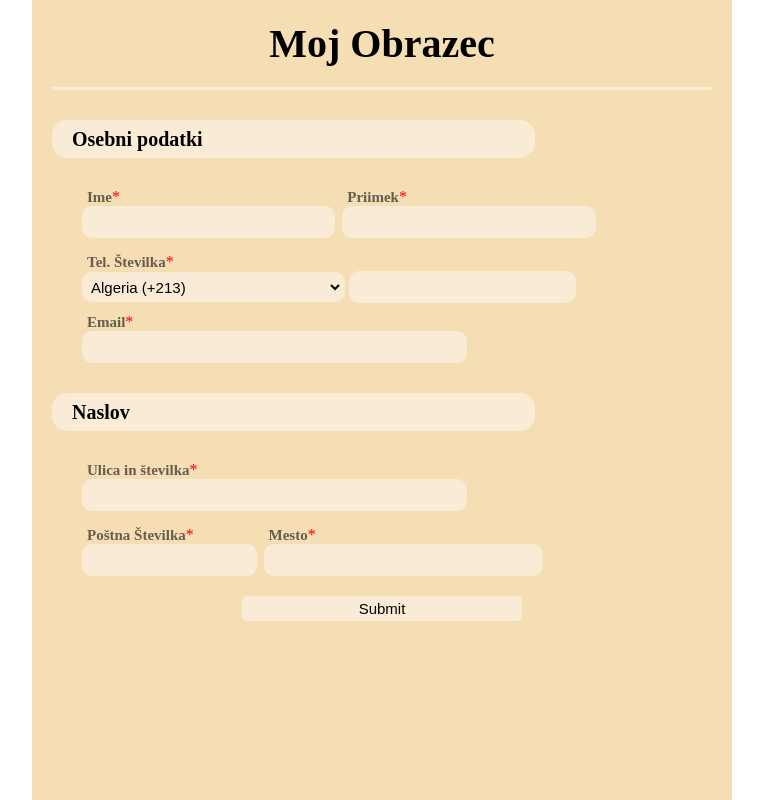
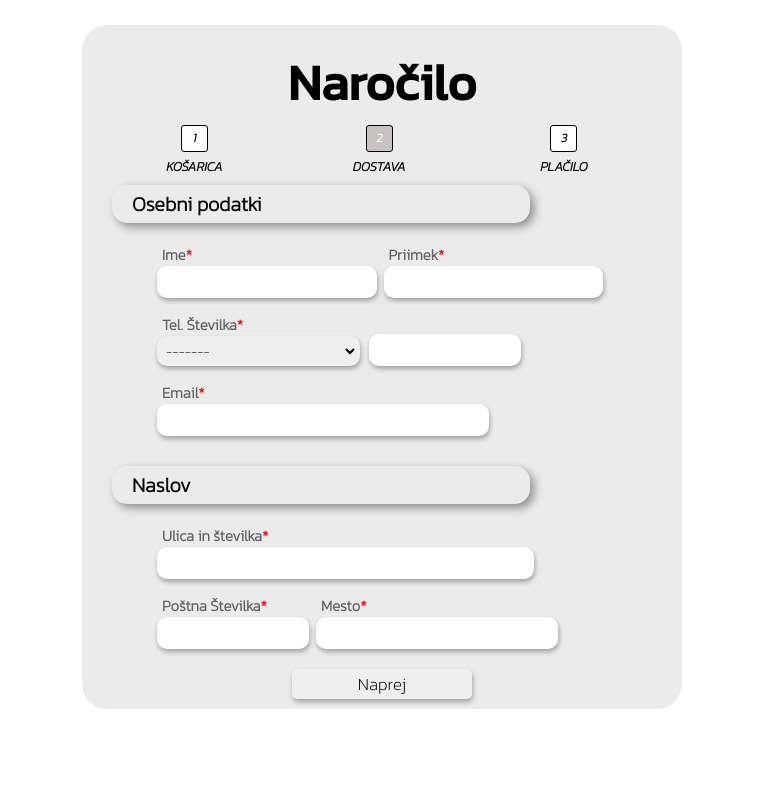
Before and after one commit to sLuka1/Obrazec, a plain HTML site: page index.html in a window 1280 px wide. Shown: the whole page, without its empty margins (258-1021 px from the left). Drawn offline with Linux system fonts and the light colour scheme.

Commit message:
Add files via upload

```diff
--- a/index.html
+++ b/index.html
@@ -2,33 +2,35 @@
 <html lang="sl">
 <head>
     <meta charset="UTF-8">
+	<meta name="viewport" content="width=device-width, initial-scale=1">
     <link rel="stylesheet" href="style.css">
     <title>Obrazec</title>
 </head>
 <body>
     <div id="main">
-	<form>
+	<form action="">
         <div id="naslov">
-            <h1>Moj Obrazec</h1>
-            <hr>
+            <h1>Naročilo</h1>
+            <ul id="bar">
+				<li>Košarica</li>
+				<li class="selected">Dostava</li>
+				<li>Plačilo</li>
+			</ul>
         </div>
-
         <div id="podnaslov">
             <h2>Osebni podatki</h2>
         </div>
         <div id="osebniPod">
             <div id="ime" class="div-input">
-                <label for="ime">Ime</label><span>*</span>
-                <input type="text" name="ime" required>
+                <label>Ime<span>*</span><input type="text" name="ime" required></label>
             </div>
             <div id="priimek" class="div-input">
-                <label for="priimek">Priimek</label><span>*</span>
-                <input type="text" name="priimek" required>
+                <label>Priimek<span>*</span><input type="text" name="priimek" required></label>
             </div>
-			<div id="telSt" class="div-input">
-                <label for="telSt">Tel. Številka</label><span>*</span>
-				<div>
-					<select id="drzavaTel" name="telSt" required>
+			<div id="drzavaTel" class="div-input">
+				<label>Tel. Številka<span>*</span>
+					<select name="drzaTel" required>
+							<option value="">-------</option>
 							<option data-countryCode="DZ" value="213">Algeria (+213)</option>
 							<option data-countryCode="AD" value="376">Andorra (+376)</option>
 							<option data-countryCode="AO" value="244">Angola (+244)</option>
@@ -244,12 +246,13 @@
 							<option data-countryCode="ZM" value="260">Zambia (+260)</option>
 							<option data-countryCode="ZW" value="263">Zimbabwe (+263)</option>
 					</select>
-                    <input type="text" id="telStIn" name="telSt" oninput="this.value = this.value.replace(/[^0-9]/g, '')" required>
+				</label>
 			</div>
+			<div id="telSt" class="div-input">
+                <input type="text" maxlength="9" oninput="this.value = this.value.replace(/[^0-9]/g, '')" required>
 			</div>
 			<div id="email" class="div-input">
-				<label for="email">Email</label><span>*</span>
-				<input type="mail" name="email" required>
+				<label>Email<span>*</span><input type="text" required></label>
 			</div>
         </div>
 		<div id="podnaslov2">
@@ -257,22 +260,19 @@
 		</div>
 		<div id="naslovO">
 			<div id="ulica" class="div-input">
-				<label for="ulica">Ulica in številka</label><span>*</span>
-				<input type="text" name="ulica" required>
+				<label>Ulica in številka<span>*</span><input type="text" name="ulica" required></label>
 			</div>
 			<div id="postaMesto">
 				<div id="postnaSt" class="div-input">
-					<label for="postnaSt">Poštna Številka</label><span>*</span>
-					<input type="text" name="postnaSt" maxlength="4" minlength="4" oninput="this.value = this.value.replace(/[^0-9]/g, '')" required>
+					<label>Poštna Številka<span>*</span><input type="text" name="postnaSt" maxlength="4" minlength="4" oninput="this.value = this.value.replace(/[^0-9]/g, '')" required></label>
 				</div>
 				<div id="mesto" class="div-input">
-					<label for="mesto">Mesto</label><span>*</span>
-					<input type="text" name="mesto" required>
+					<label>Mesto<span>*</span><input type="text" name="mesto" required></label>
 				</div>
 			</div>
 		</div>
 		<div id="gumb">
-			<input type="submit" class="gumb-input" value="Submit" required>
+			<input type="submit" id="gumb-input" value="Naprej">
 		</div>
 	</form>
     </div>
--- a/style.css
+++ b/style.css
@@ -1,6 +1,20 @@
-html, body{
-    width: 100%;
-    height: 100%;
+@font-face {
+    font-family: KanitEL;
+    src: url(Kanit-ExtraLight.ttf);
+}
+
+@font-face {
+    font-family: KanitELI;
+    src: url(Kanit-ExtraLightItalic.ttf);
+}
+
+@font-face {
+    font-family: KanitM;
+    src: url(Kanit-Regular.ttf);
+}
+
+body{
+    margin: 25px 8px 8px 8px;
 }
 
 *{
@@ -9,27 +23,31 @@ html, body{
 }
 
 h1{
-    font-size: 40px;
-    margin-bottom: 20px;
+    font-size: 50px;
+    margin-bottom: 5px;
+    font-family:"KanitM";
 }
 
 h2{
     font-size: 20px;
+    font-family: "KanitEL";
 }
 
 hr{
-    background-color: #faebd7;
+    background-color: white;
     border: none;
     height: 3px;
 }
 
 select{
     padding: 3px;
+    display: block;
     height: 30px;
-    font-size: 15px;
+    font-size: 13px;
     border-radius: 10px;
-    background-color: #faebd7;
+    box-shadow: 1px 3px 5px rgba(0,0,0,.31);
     border: 2px solid transparent;
+    font-family: "KanitEL";
     transition: border-color .3s cubic-bezier(.25,.01,.25,1) 0s, color .3s cubic-bezier(.25,.01,.25,1) 0s,background .2s cubic-bezier(.25,.01,.25,1) 0s;
 }
 
@@ -42,6 +60,7 @@ label{
     margin-left: 5px;
     color: #05060f99;
     font-weight: bold;
+    font-family: "KanitEL";
     transition: color .3s cubic-bezier(.25,.01,.25,1) 0s;
 }
 
@@ -52,8 +71,9 @@ input{
     font-size: 15px;
     padding-left: 10px;
     border-radius: 10px;
-    background-color: #faebd7;
+    box-shadow: 1px 3px 5px rgba(0,0,0,.31);
     border: 2px solid transparent;
+    font-family: "KanitEL";
     transition: border-color .3s cubic-bezier(.25,.01,.25,1) 0s, color .3s cubic-bezier(.25,.01,.25,1) 0s,background .2s cubic-bezier(.25,.01,.25,1) 0s;
 }
 
@@ -65,7 +85,6 @@ input::-webkit-inner-spin-button {
 
 input:hover, input:focus, select:hover, select:focus{
     border-color: #000000;
-    color: #000000;
 }
 
 .div-input:hover label, .div-input:hover input, .div-input:hover select{
@@ -73,66 +92,97 @@ input:hover, input:focus, select:hover, select:focus{
     border-color: #000000;
 }
 
+label:focus-within{
+    color: #000000;
+}
+
 #main{
     width: 70%;
-    height: 100%;
-    background-color: #f5deb3;
+    max-width: 600px;
+    background-color: #ebebeb;
+    border-radius: 25px;
+    height: auto;
+    position: relative;
     margin: 0 auto;
-    max-width: 700px;
 }
 
 #naslov{
     padding: 20px;
     text-align: center;
-    height: 7%;
-    margin-bottom: 10px;
+    margin-bottom: 40px;
     border-radius: 25px;
+}
+
+#bar {
+    margin-bottom: 0px;
+    counter-reset: step;
+}
+
+#bar li{
+    list-style-type: none;
+    color: black;
+    text-transform: uppercase;
+    font-size: 13px;
+    font-family: "KanitELI";
+    font-weight: bold;
+    width: 33%;
+    float: left;
+    position: relative;
+}
+
+#bar li:before{
+    content: counter(step);
+    counter-increment: step;
+    width: 25px;
+    line-height: 25px;
+    display: block;
+    font-size: 12px;
+    color: black;
+    background: white;
+    border-radius: 3px;
+    border: 0.5px black solid;
+    margin: 0 auto 5px auto;
+}
+
+#bar li.selected:before {
+    color: white;
+    background: #c8c3c3;
 }
 
 #podnaslov, #podnaslov2{
     border-radius: 15px;
-    padding: 8px;
-    padding-left: 20px;
-    margin-left: 20px;
+    padding: 8px 8px 8px 20px;
+    margin-left: 30px;
     height: 22px;
-    margin-bottom: 10px;
+    line-height: 22px;
     width: 65%;
-    background-color: antiquewhite;
+    box-shadow: 4px 4px 10px rgba(0,0,0,.40);
 }
 
 #osebniPod{
     padding: 20px;
-    margin-left: 30px;
+    margin: 0 auto 10px auto;
     width: 75%;
-    margin-bottom: 10px;
 }
 
-#ime{
-    width: 45%;
-    display: inline-block;
-	margin-right: 20px;
-	margin-bottom: 15px;
-}
-
-#priimek{
+#ime, #priimek{
     width: 45%;
     display: inline-block;
 	margin-bottom: 15px;
 }
 
-#telSt{
-	width: 100%;
-    margin-bottom: 10px;
-}
-
-#telStIn{
-	width: 40%;
-    display: inline-block;
+#ime{
+    margin-right: 20px;
 }
 
 #drzavaTel{
-	width: 50%;
     display: inline-block;
+    margin: 0px 5px 15px 0px;
+}
+
+#telSt{
+    display: inline-block;
+    width: 30%;
 }
 
 #email{
@@ -141,13 +191,13 @@ input:hover, input:focus, select:hover, select:focus{
 
 #naslovO{
     padding: 20px;
-    margin-left: 30px;
+    margin: 0 auto;
     width: 75%;
     height: 20%;
 }
 
 #ulica{
-    width: 70%;
+    width: 80%;
     margin-bottom: 15px;
 }
 
@@ -164,16 +214,19 @@ input:hover, input:focus, select:hover, select:focus{
 #mesto{
     display: inline-block;
     width: 50%;
+    margin-bottom: 0px;
 }
 
 #gumb{
-    width: 40%;
+    width: 30%;
     margin: 0 auto;
+    margin-bottom: 15px;
 }
 
-.gumb-input{
-    height: 25px;
+#gumb-input{
+    height: 30px;
+    margin-bottom: 10px;
     padding: 0;
-    font-size: 15px;
+    font-size: 17px;
     border-radius: 5px;
 }
```
Also changed, not shown: Kanit-ExtraLight.ttf (added), Kanit-ExtraLightItalic.ttf (added), Kanit-Regular.ttf (added). Lines whose indentation alone changed are shown as unchanged.
